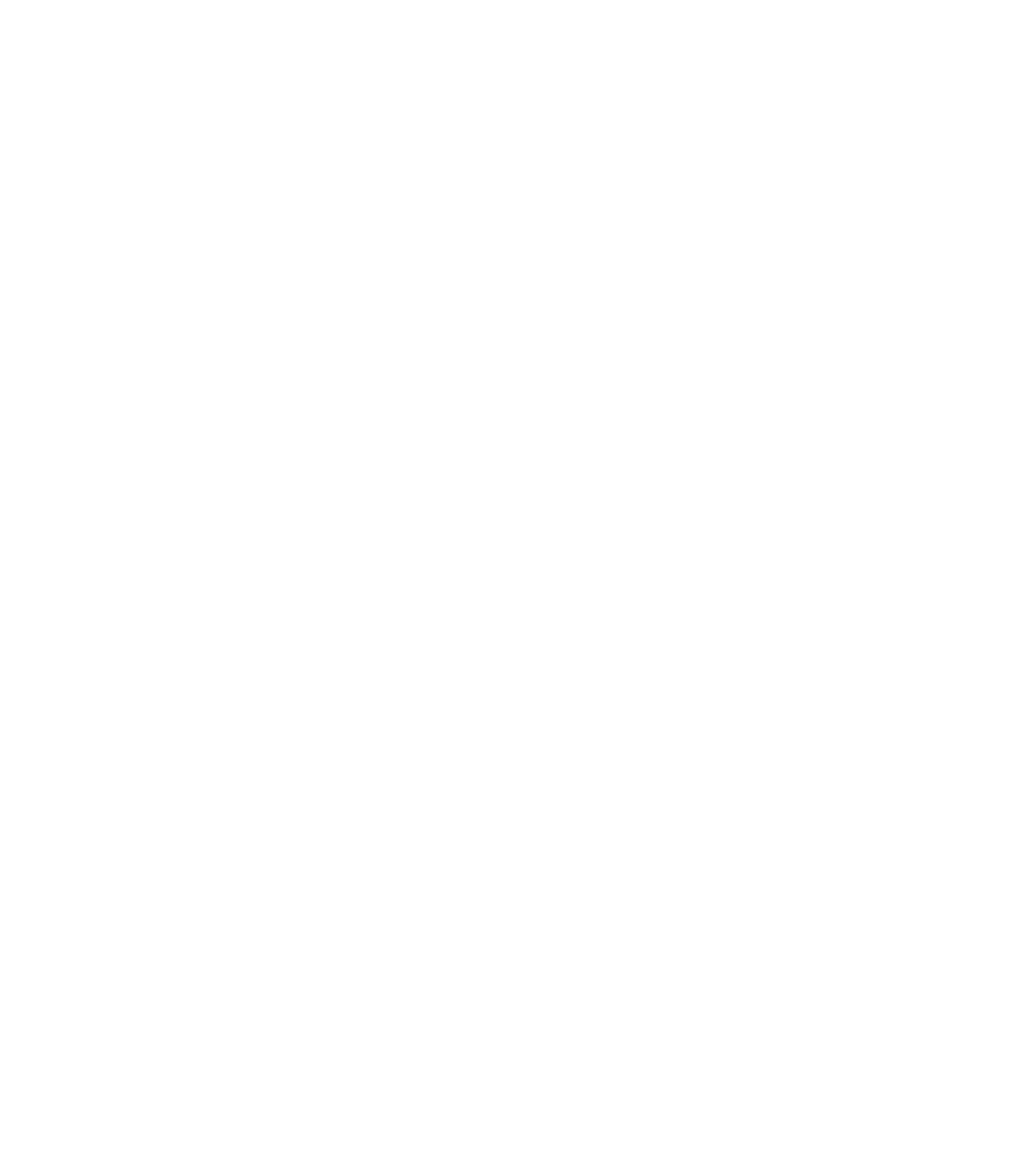
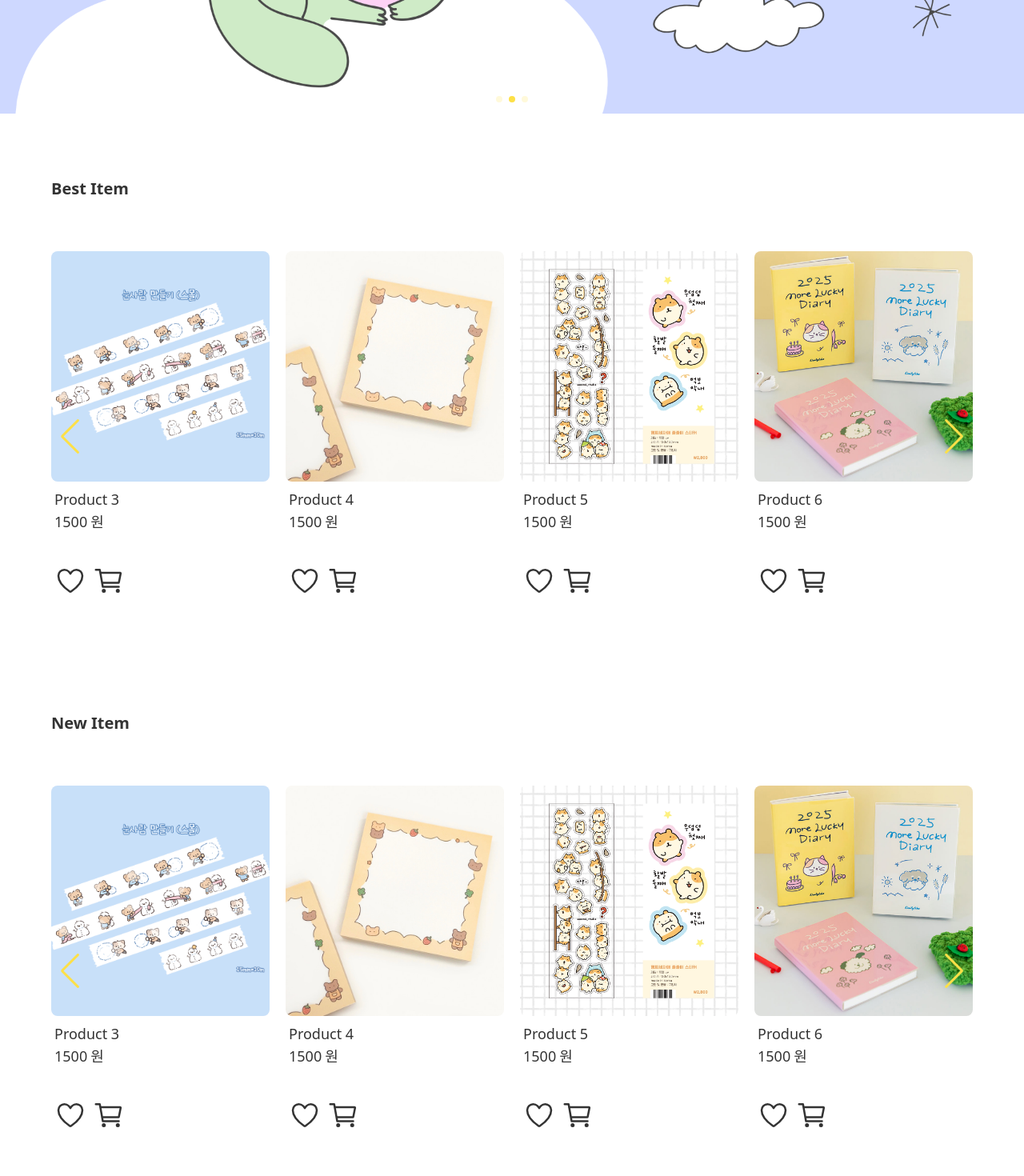
Before and after one commit to FRONTENDBOOTCAMP-11th/Jakudacque, a React (Vite) app: page / in a window 1280 px wide. Shown: the part 700-2170 px from the top of the page at 80% size. Before the commit the page ends 800 px from the top, so only its background shows below. Built offline with nearby package versions, Linux system fonts and the light colour scheme; a web font is replaced by a local one.

Commit message:
💄 style : 메인베너, best 슬라이드, new 슬라이드 추가

```diff
--- a/src/pages/index.jsx
+++ b/src/pages/index.jsx
@@ -1,6 +1,233 @@
+import styled from "styled-components";
+import "swiper/css";
+import "swiper/css/pagination";
+import "swiper/css/navigation";
+import { Swiper, SwiperSlide } from "swiper/react";
+import { Navigation, Pagination, Autoplay } from "swiper/modules";
+import { Link } from "react-router-dom";
+import Product from "@components/Product";
+
 export default function index() {
-  return(
-   <>
-   </>
+  // 메인 베너 슬라이드 데이터
+  const slides = [
+    {
+      image: "images/banner1.png",
+      link: "https://example.com/page1",
+    },
+    {
+      image: "images/banner2.png",
+      link: "https://example.com/page2",
+    },
+    {
+      image: "images/banner3.png",
+      link: "https://example.com/page3",
+    },
+  ];
+
+  // BEST 아이템 리스트 슬라이드 데이터
+  const bestProduct = [
+    {
+      image: "images/diary1.png",
+      name: "Product 1",
+      price: 1500,
+      link: "https://example.com/page1",
+    },
+    {
+      image: "images/keyring1.png",
+      name: "Product 2",
+      price: 1500,
+      link: "https://example.com/page2",
+    },
+    {
+      image: "images/maskingtape1.png",
+      name: "Product 3",
+      price: 1500,
+      link: "https://example.com/page3",
+    },
+    {
+      image: "images/memo1.png",
+      name: "Product 4",
+      price: 1500,
+      link: "https://example.com/page4",
+    },
+    {
+      image: "images/sticker1.png",
+      name: "Product 5",
+      price: 1500,
+      link: "https://example.com/page5",
+    },
+    {
+      image: "images/diary1.png",
+      name: "Product 6",
+      price: 1500,
+      link: "https://example.com/page6",
+    },
+    {
+      image: "images/keyring1.png",
+      name: "Product 7",
+      price: 1500,
+      link: "https://example.com/page7",
+    },
+    {
+      image: "images/maskingtape1.png",
+      name: "Product 8",
+      price: 1500,
+      link: "https://example.com/page8",
+    },
+  ];
+
+  // NEW 아이템 리스트 슬라이드 데이터
+  const newProduct = [
+    {
+      image: "images/diary1.png",
+      name: "Product 1",
+      price: 1500,
+      link: "https://example.com/page1",
+    },
+    {
+      image: "images/keyring1.png",
+      name: "Product 2",
+      price: 1500,
+      link: "https://example.com/page2",
+    },
+    {
+      image: "images/maskingtape1.png",
+      name: "Product 3",
+      price: 1500,
+      link: "https://example.com/page3",
+    },
+    {
+      image: "images/memo1.png",
+      name: "Product 4",
+      price: 1500,
+      link: "https://example.com/page4",
+    },
+    {
+      image: "images/sticker1.png",
+      name: "Product 5",
+      price: 1500,
+      link: "https://example.com/page5",
+    },
+    {
+      image: "images/diary1.png",
+      name: "Product 6",
+      price: 1500,
+      link: "https://example.com/page6",
+    },
+    {
+      image: "images/keyring1.png",
+      name: "Product 7",
+      price: 1500,
+      link: "https://example.com/page7",
+    },
+    {
+      image: "images/maskingtape1.png",
+      name: "Product 8",
+      price: 1500,
+      link: "https://example.com/page8",
+    },
+  ];
+
+  // Swiper 내부 클래스 재정의
+  const StyledSwiper = styled.div`
+    .swiper-pagination-bullet {
+      background-color: #fde047;
+    }
+
+    .swiper-pagination-bullet-active {
+      background-color: #fde047;
+    }
+
+    .swiper-button-next,
+    .swiper-button-prev {
+      color: #fde047;
+    }
+  `;
+
+  return (
+    <div className="h-full mb-20">
+      <StyledSwiper>
+        <Swiper // 메인베너
+          pagination={{ clickable: true }}
+          autoplay={{
+            delay: 5000,
+            disableOnInteraction: false,
+          }}
+          modules={[Pagination, Autoplay]}
+          className="w-full h-full"
+        >
+          {slides.map((slide, index) => (
+            <SwiperSlide
+              key={index}
+              className="flex justify-center items-center text-center"
+            >
+              <Link to={slide.link}>
+                <img
+                  src={slide.image}
+                  alt={`Slide ${index + 1}`}
+                  className="block w-full h-full object-cover"
+                />
+              </Link>
+            </SwiperSlide>
+          ))}
+        </Swiper>
+      </StyledSwiper>
+
+      <StyledSwiper>
+        <div className="relative mx-16 mt-20">
+          <h1 className="text-xl font-semibold">Best Item</h1>
+          <Swiper // BEST 아이템 리스트
+            navigation={true}
+            loop={true}
+            autoplay={{
+              delay: 4000,
+              disableOnInteraction: false,
+            }}
+            spaceBetween={20}
+            slidesPerView={4}
+            slidesPerGroup={2}
+            modules={[Navigation, Autoplay]}
+            className="w-full h-auto mt-8"
+          >
+            {bestProduct.map((product, index) => (
+              <SwiperSlide
+                key={index}
+                className="flex flex-col items-center justify-center"
+              >
+                <Product product={product} />
+              </SwiperSlide>
+            ))}
+          </Swiper>
+        </div>
+      </StyledSwiper>
+
+      <StyledSwiper>
+        <div className="relative mx-16 mt-20">
+          <h1 className="text-xl font-semibold">New Item</h1>
+          <Swiper // NEW 아이템 리스트
+            navigation={true}
+            loop={true}
+            autoplay={{
+              delay: 4000,
+              disableOnInteraction: false,
+            }}
+            spaceBetween={20}
+            slidesPerView={4}
+            slidesPerGroup={2}
+            modules={[Navigation, Autoplay]}
+            className="w-full h-auto mt-8"
+          >
+            {newProduct.map((product, index) => (
+              <SwiperSlide
+                key={index}
+                className="flex flex-col items-center justify-center"
+              >
+                <Product product={product} />
+              </SwiperSlide>
+            ))}
+          </Swiper>
+        </div>
+      </StyledSwiper>
+    </div>
   );
 }
```
